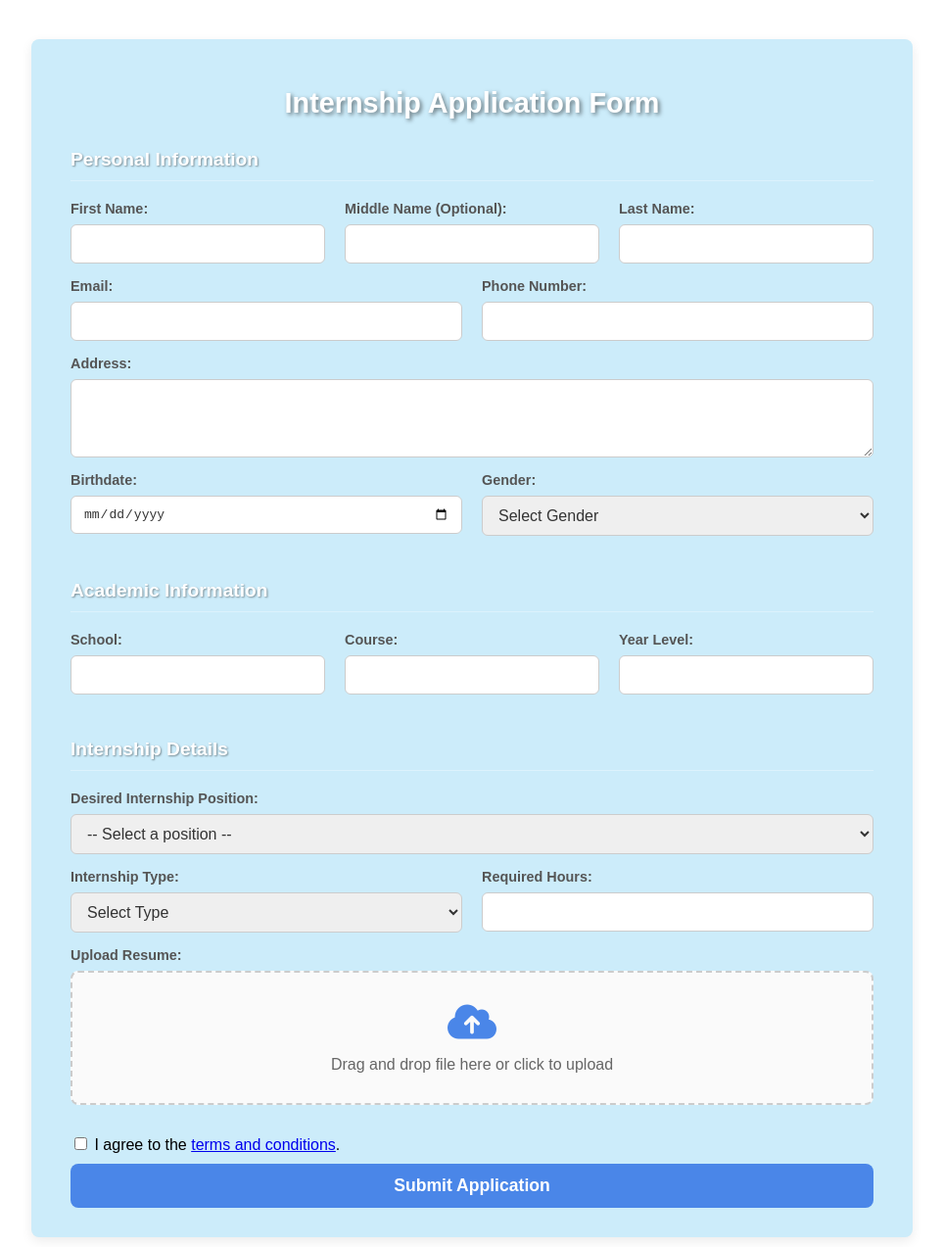
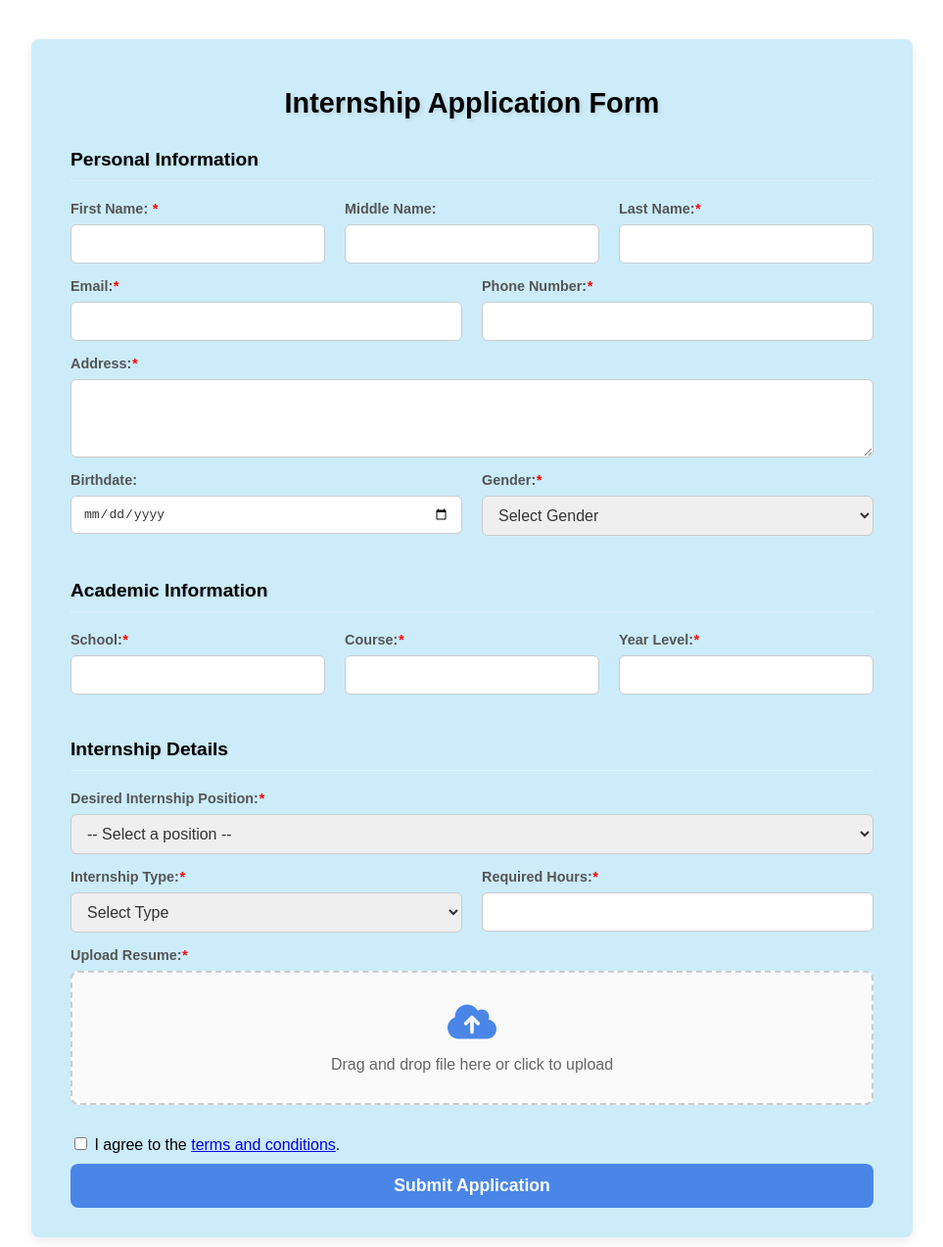
Before and after one commit to JohnVel27/intern, a Django app: template intern/src/internshipproject/fillapp/templates/index.html in a window 1280 px wide. Shown: the top 1273 px of the page at 98% size, without its empty margins (158-1121 px from the left). Run offline with Django 5.2, Linux system fonts and the light colour scheme; the template is opened without the code that fills it, so the values that code supplies are empty; parts of the project's set-up code (start-up, migrations or seed data) failed here and were passed over.

Commit message:
change address size and asterisk registration

```diff
--- a/intern/src/internshipproject/fillapp/static/css/style.css
+++ b/intern/src/internshipproject/fillapp/static/css/style.css
@@ -27,11 +27,11 @@ body {
 
 .card h1 {
     text-align: center;
-    color: white;
+    color: black;
     margin-bottom: 30px;
     font-size: 1.8em;
     font-weight: 600;
-    text-shadow: 2px 2px 4px rgba(0, 0, 0, 0.5); /* added shadow */
+    text-shadow: 2px 2px 4px rgba(0, 0, 0, 0.1); /* added shadow */
 }
 
 
@@ -41,8 +41,8 @@ body {
 }
 
 .form-section h2 {
-    color: white;
-    text-shadow: 1px 1px 2px rgba(0, 0, 0, 0.4);
+    color: black;
+    text-shadow: 1px 1px 2px rgba(0, 0, 0, 0.1);
     font-weight: bold; /* added */
     margin-top: 0;
     margin-bottom: 20px;
@@ -222,3 +222,12 @@ textarea {
     margin: auto;
     box-shadow: 0 4px 8px rgba(0,0,0,0.2);
 }
+
+#address {
+    font-size: 16px;
+
+}
+
+i{
+    color:red
+}
--- a/intern/src/internshipproject/fillapp/templates/index.html
+++ b/intern/src/internshipproject/fillapp/templates/index.html
@@ -22,30 +22,30 @@
                     <h2>Personal Information</h2>
                     <div class="form-row grid-3-col">
                         <div class="form-group">
-                            <label for="firstname">First Name:</label>
+                            <label for="firstname">First Name: <i>*</i></label>
                             <input type="text" id="firstname" name="firstname" required />
                         </div>
                         <div class="form-group">
-                            <label for="middlename">Middle Name (Optional):</label>
+                            <label for="middlename">Middle Name:</label>
                             <input type="text" id="middlename" name="middlename" />
                         </div>
                         <div class="form-group">
-                            <label for="lastname">Last Name:</label>
+                            <label for="lastname">Last Name:<i>*</i></label>
                             <input type="text" id="lastname" name="lastname" required />
                         </div>
                     </div>
                     <div class="form-row grid-2-col">
                         <div class="form-group">
-                            <label for="email">Email:</label>
+                            <label for="email">Email:<i>*</i></label>
                             <input type="email" id="email" name="email" required />
                         </div>
                         <div class="form-group">
-                            <label for="phone_number">Phone Number:</label>
+                            <label for="phone_number">Phone Number:<i>*</i></label>
                             <input type="tel" id="phone_number" name="phone_number" required />
                         </div>
                     </div>
                     <div class="form-group">
-                        <label for="address">Address:</label>
+                        <label for="address">Address:<i>*</i></label>
                         <textarea id="address" name="address" rows="3" required></textarea>
                     </div>
                     <div class="form-row grid-2-col">
@@ -54,7 +54,7 @@
                             <input type="date" id="birthdate" name="birthdate" required />
                         </div>
                         <div class="form-group">
-                            <label for="gender_type">Gender:</label>
+                            <label for="gender_type">Gender:<i>*</i></label>
                             <select id="gender_type" name="gender_type" required>
                                 <option value="">Select Gender</option>
                                 <option value="Male">Male</option>
@@ -69,15 +69,15 @@
                     <h2>Academic Information</h2>
                     <div class="form-row grid-3-col">
                         <div class="form-group">
-                            <label for="school">School:</label>
+                            <label for="school">School:<i>*</i></label>
                             <input type="text" id="school" name="school" required />
                         </div>
                         <div class="form-group">
-                            <label for="course">Course:</label>
+                            <label for="course">Course:<i>*</i></label>
                             <input type="text" id="course" name="course" required />
                         </div>
                         <div class="form-group">
-                            <label for="year">Year Level:</label>
+                            <label for="year">Year Level:<i>*</i></label>
                             <input type="number" id="year" name="year" min="1" required />
                         </div>
                     </div>
@@ -87,7 +87,7 @@
                 <div class="form-section">
                     <h2>Internship Details</h2>
                     <div class="form-group">
-                        <label for="internship_position">Desired Internship Position:</label>
+                        <label for="internship_position">Desired Internship Position:<i>*</i></label>
                         <select id="internship_position" name="internship_position" required>
                             <option value="">-- Select a position --</option>
                             <option value="Computer Science / IT Intern">Computer Science / IT Intern</option>
@@ -100,7 +100,7 @@
                     </div>
                     <div class="form-row grid-2-col">
                         <div class="form-group">
-                            <label for="internship_type">Internship Type:</label>
+                            <label for="internship_type">Internship Type:<i>*</i></label>
                             <select id="internship_type" name="internship_type" required>
                                 <option value="">Select Type</option>
                                 <option value="Academic">Academic</option>
@@ -108,12 +108,12 @@
                             </select>
                         </div>
                         <div class="form-group">
-                            <label for="required_hrs">Required Hours:</label>
+                            <label for="required_hrs">Required Hours:<i>*</i></label>
                             <input type="number" id="required_hrs" name="required_hrs" min="1" required />
                         </div>
                     </div>
                     <div class="form-group">
-                        <label>Upload Resume:</label>
+                        <label>Upload Resume:<i>*</i></label>
                         <div class="file-upload-area" id="file-drop-zone">
                             <input
                               type="file"
```
